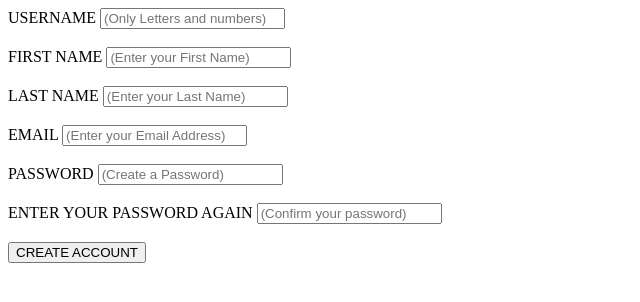
After one commit to sanjithsmurthy/ayush-startup-portal, a Django app: page /signup/ in a window 1280 px wide. The commit adds this page. Shown: the top 302 px of the page, without its empty margins (0-640 px from the left). Run offline with Django 5.2, Linux system fonts and the light colour scheme.

Commit message:
Signin Signup Pages added by Satvik and a few lines in homepage

```diff
--- /dev/null
+++ b/startup-ayush-portal/project/app/templates/app/signup.html
@@ -0,0 +1,39 @@
+<!DOCTYPE html>
+<html lang="en">
+<head>
+    <meta charset="UTF-8">
+    <meta name="viewport" content="width=device-width, initial-scale=1.0">
+    <title>Sign Up</title>
+</head>
+<body>
+    <form action="/signup/" method="post">
+        {% csrf_token %}
+        <label for="username"></label>
+        USERNAME <input type="text" id="username" name="username" placeholder="(Only Letters and numbers)" required>
+        <br><br>
+
+        <label for="fname"></label>
+        FIRST NAME <input type="text" id="fname" name="fname" placeholder="(Enter your First Name)" required>
+        <br><br>
+
+        <label for="lname"></label>
+        LAST NAME <input type="text" id="lname" name="lname" placeholder="(Enter your Last Name)" required>
+        <br><br>
+
+        <label for="email"></label>
+        EMAIL <input type="email" id="email" name="email" placeholder="(Enter your Email Address)" required>
+        <br><br>
+
+        <label for="pass1"></label>
+        PASSWORD <input type="password" id="pass1" name="pass1" placeholder="(Create a Password)" required>
+        <br><br>
+
+        <label for="pass2"></label>
+        ENTER YOUR PASSWORD AGAIN <input type="password" id="pass2" name="pass2" placeholder="(Confirm your password)" required>
+        <br><br>
+
+        <button type="submit">CREATE ACCOUNT</button>
+
+    </form>
+</body>
+</html>
--- /dev/null
+++ b/startup-ayush-portal/project/app/urls.py
@@ -0,0 +1,10 @@
+from django.contrib import admin
+from django.urls import include, path
+from . import views
+
+urlpatterns = [
+    path('', views.index, name='index'),
+    path('signup/', views.signup, name='signup'),
+    path('signin/', views.signin, name='signin'),
+    path('signout/', views.signout, name='signout'),
+]
--- a/startup-ayush-portal/project/app/views.py
+++ b/startup-ayush-portal/project/app/views.py
@@ -1,4 +1,49 @@
-from django.shortcuts import render
+from django.shortcuts import redirect, render
+from django.contrib.auth.models import User
+from django.contrib import messages
+from django.contrib.auth import authenticate, login
 
 def index(request):
     return render(request, 'app/index.html')
+
+def signup(request):
+    if request.method == 'POST':
+        username = request.POST['username']
+        fname = request.POST['fname']
+        lname = request.POST['lname']
+        email = request.POST['email']
+        pass1 = request.POST['pass1']
+        pass2 = request.POST['pass2']
+
+        myuser = User.objects.create_user(username, email, pass1)
+        myuser.first_name = fname
+        myuser.last_name = lname
+        myuser.save()
+
+        messages.success(request, "Your account has been Successfully Created!")
+        return redirect('signin')
+
+    return render(request, 'app/signup.html')
+
+def signin(request):
+
+    if request.method == 'POST':
+        username = request.POST['username']
+        password = request.POST['password']
+
+        user = authenticate(username=username, password=password)
+
+        if user is not None:
+            login(request, user)
+            fname = user.first_name
+            return render(request, 'app/index.html', {'fname': fname})
+
+        else:
+            messages.error(request, "Bad Credentials!")
+            return render(request, 'app/signin.html')
+
+    return render(request, 'app/signin.html')
+
+
+def signout(request):
+    pass
--- a/startup-ayush-portal/project/project/settings.py
+++ b/startup-ayush-portal/project/project/settings.py
@@ -55,7 +55,7 @@ ROOT_URLCONF = 'project.urls'
 TEMPLATES = [
     {
         'BACKEND': 'django.template.backends.django.DjangoTemplates',
-        'DIRS': [],
+        'DIRS': ['templates'],
         'APP_DIRS': True,
         'OPTIONS': {
             'context_processors': [
--- a/startup-ayush-portal/project/project/urls.py
+++ b/startup-ayush-portal/project/project/urls.py
@@ -1,8 +1,8 @@
 from django.contrib import admin
-from django.urls import path
-from app.views import index
+from django.urls import path,include
+from app import views
 
 urlpatterns = [
     path('admin/', admin.site.urls),
-    path('', index, name='index'),
+    path('', include('app.urls')),
 ]
```
Also changed, not shown: startup-ayush-portal/project/app/static/app/styles.css (+23 -1 lines), startup-ayush-portal/project/app/templates/app/index.html (+28 -7 lines), startup-ayush-portal/project/app/templates/app/login.html (deleted, +0 -8 lines), startup-ayush-portal/project/app/templates/app/signin.html (added, +30 -0 lines), startup-ayush-portal/project/app/static/app/startupIndia footer.png (added), startup-ayush-portal/project/db.sqlite3.
